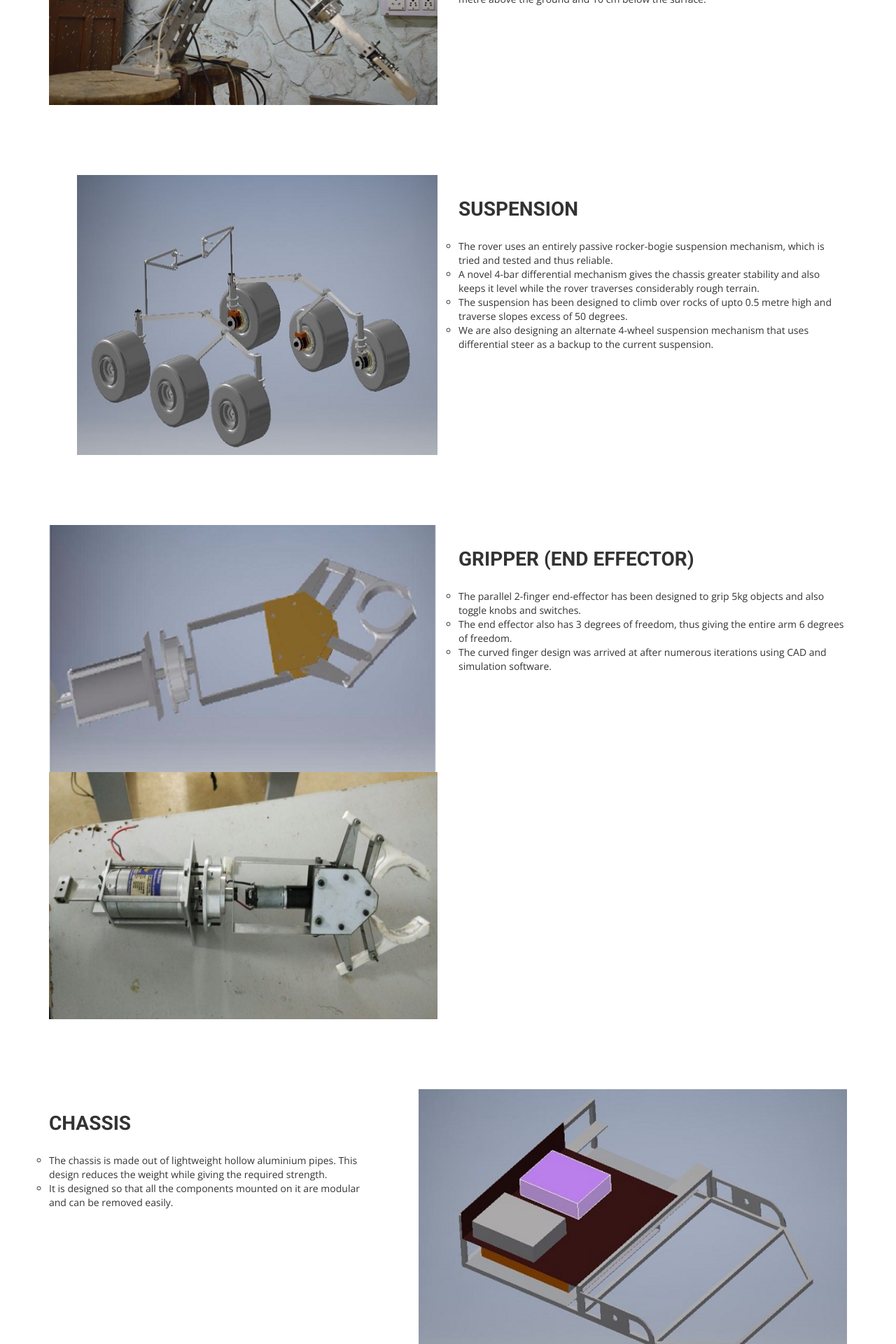
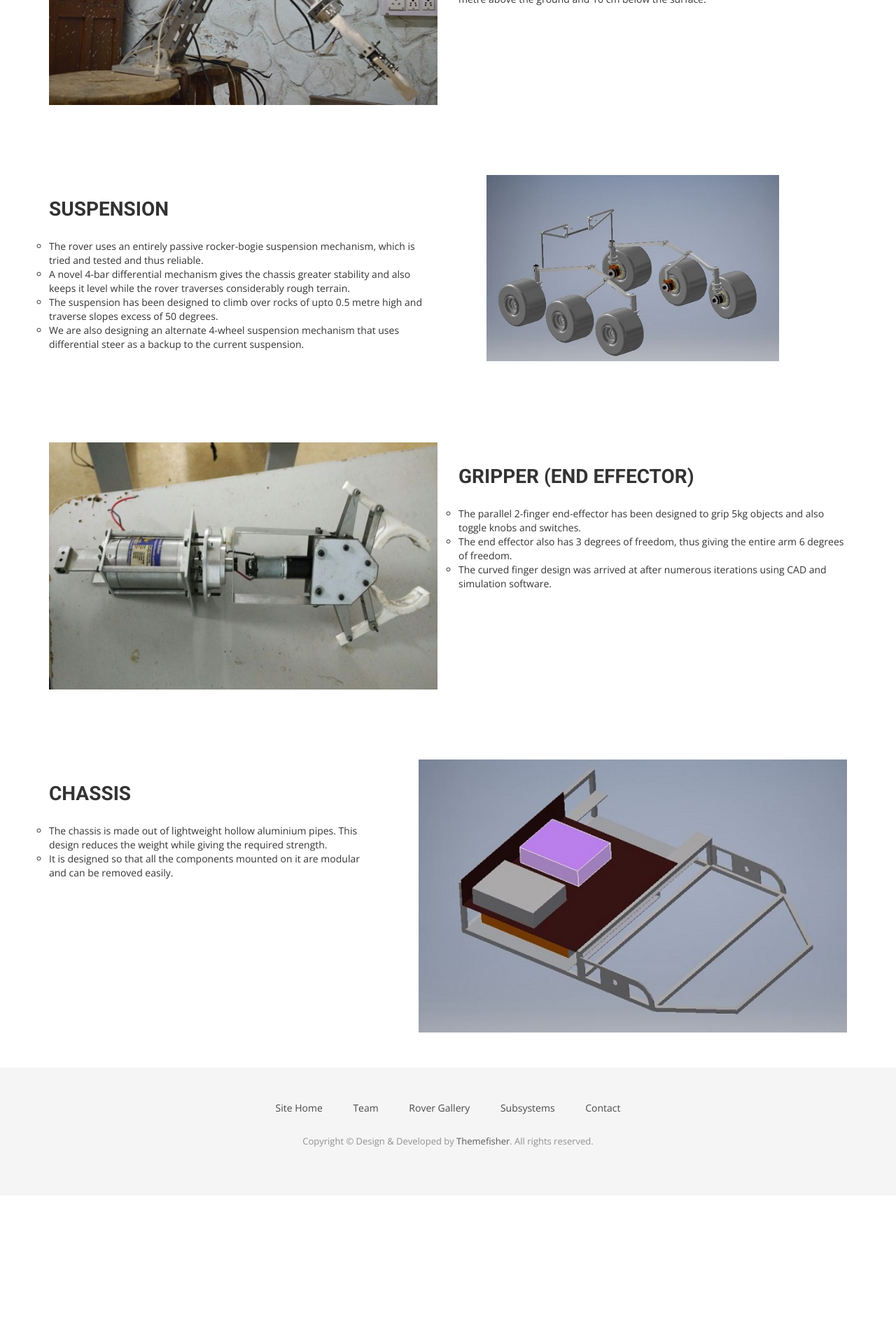
Before and after one commit to iitbmartian/old_website, a Jekyll site: the page built from mech.html, in a window 1280 px wide. Shown: the part 631-2551 px from the top of the page at 70% size. Built offline with Jekyll 4.4.1, drawn with Linux system fonts in a browser that asks for light colours; nearby versions of some CDN libraries; some web fonts are replaced; after the commit the page ends 2339 px from its top, so only the background shows below that.

Commit message:
Update mech.html

```diff
--- a/mech.html
+++ b/mech.html
@@ -79,11 +79,6 @@
 <section id="intro">
   <div class="container">
     <div class="row">
-     <div class="col-md-6">
-          <div class="block">
-          <img src="img/suspension.jpg" alt="Img" width="640" height="400">
-        </div>
-      </div>
       <div class="col-md-6 col-sm-12">
         <div class="block">
           <div class="section-title">
@@ -98,7 +93,11 @@
             </ul>
           </p>
         </div>
-      </div><!-- .col-md-7 close -->
+      </div>
+      <div class="col-md-5">
+          <div class="block">
+          <img src="img/suspension.jpg" alt="IMG" height=100% width=100%>
+          </div>
       </div>
     </div>
   </div>
@@ -108,7 +107,8 @@
   <div class="container">
     <div class="row">
      <div class="col-md-6">
-        <div id="testimonial-slider">
+
+          <div id="testimonial-slider2">
             <div>
                 <img src="img/gripper1.jpg" alt="IMG" height=100% width=100%>
             </div>
@@ -133,6 +133,7 @@
       </div><!-- .col-md-7 close -->
       </div>
     </div>
+  </div>
 </section>
 
 <section id="intro">
@@ -153,7 +154,7 @@
       </div><!-- .col-md-7 close -->
       <div class="col-md-7 col-sm-12">
         <div class="block">
-          <img src="img/chassis.jpg" alt="Img" width="640" height="400">
+          <img src="img/chassis.jpg" alt="IMG" height=100% width=100%>
         </div>
       </div><!-- .col-md-5 close -->
     </div>
```
Lines whose indentation alone changed are shown as unchanged.
